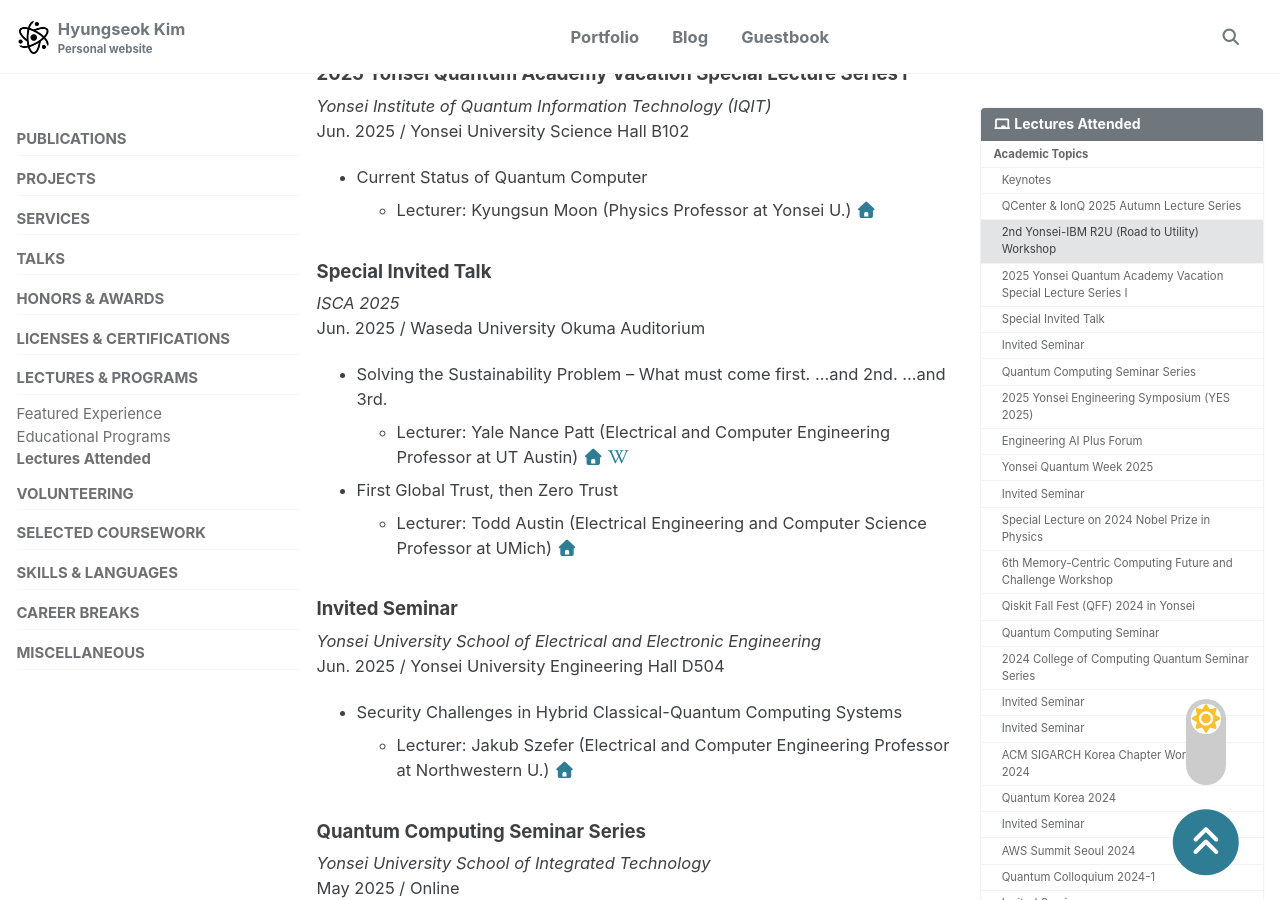
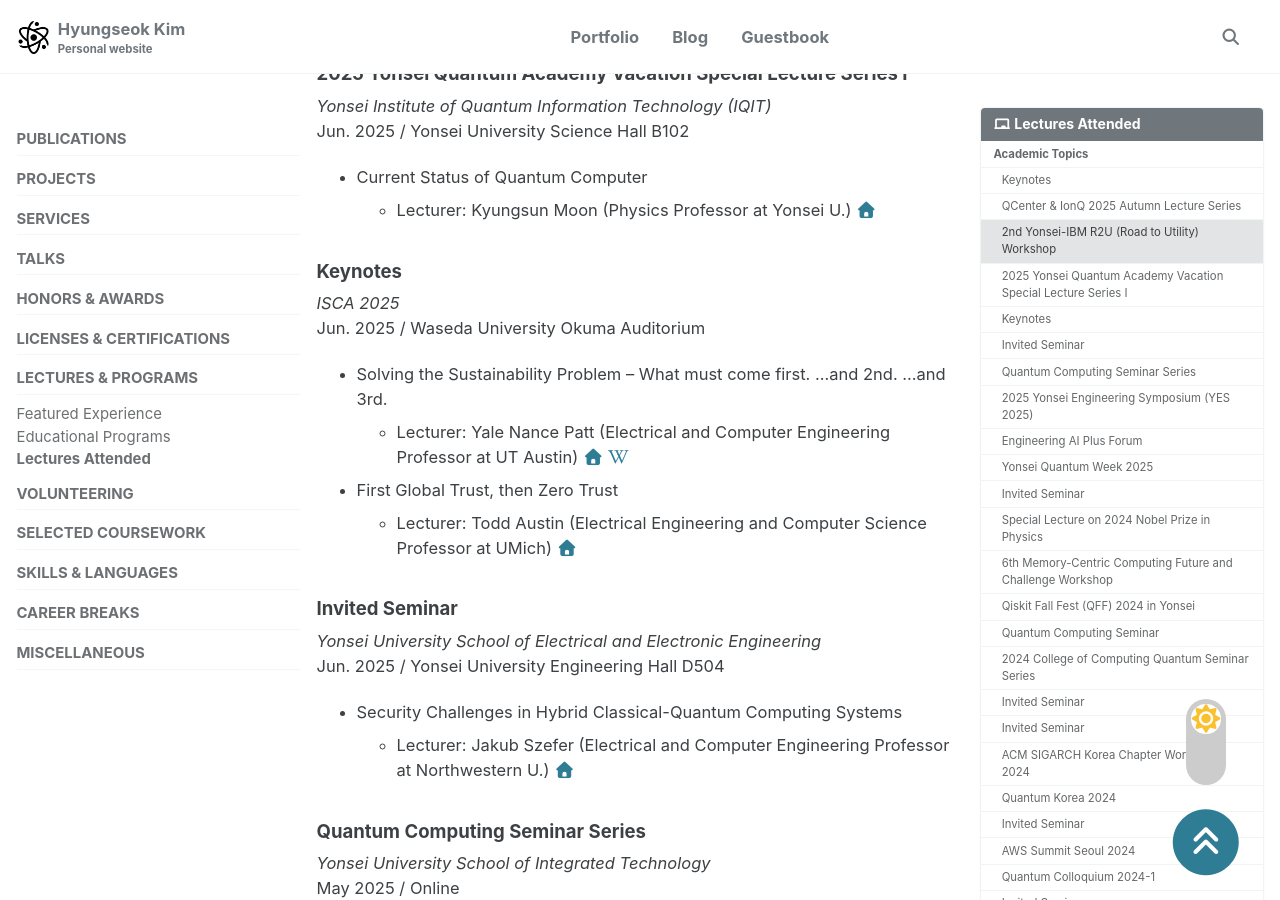
Before and after one commit to fluorite42/fluorite42.github.io, a Jekyll site: the page built from _portfolio/lectures-attended.md, in a window 1280 px wide and 900 px high, scrolled down 1286 px. Built offline with Jekyll 4.4.1, drawn with Linux system fonts in a browser that asks for light colours; cached includes are drawn as plain includes.

Commit message:
MOD lecture

```diff
--- a/_portfolio/lectures-attended.md
+++ b/_portfolio/lectures-attended.md
@@ -53,7 +53,7 @@
 - Current Status of Quantum Computer
     - Lecturer: Kyungsun Moon (Physics Professor at Yonsei U.) <a href="https://sites.google.com/a/yonsei.ac.kr/quantum-traveller" target="_blank"><i class="fa fa-house" title="Website"></i></a>
 
-### Special Invited Talk
+### Keynotes
 
 *ISCA 2025*
 <br>Jun. 2025 / Waseda University Okuma Auditorium
```
